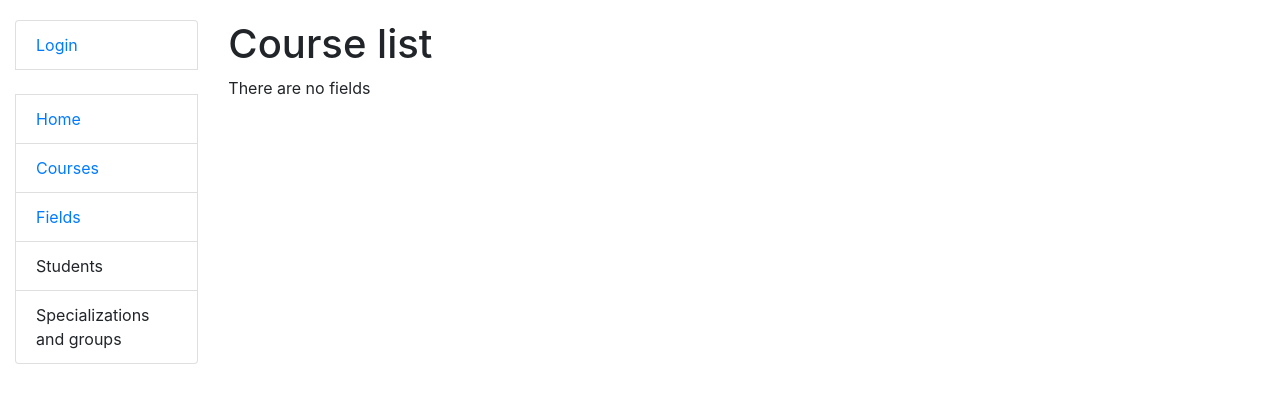
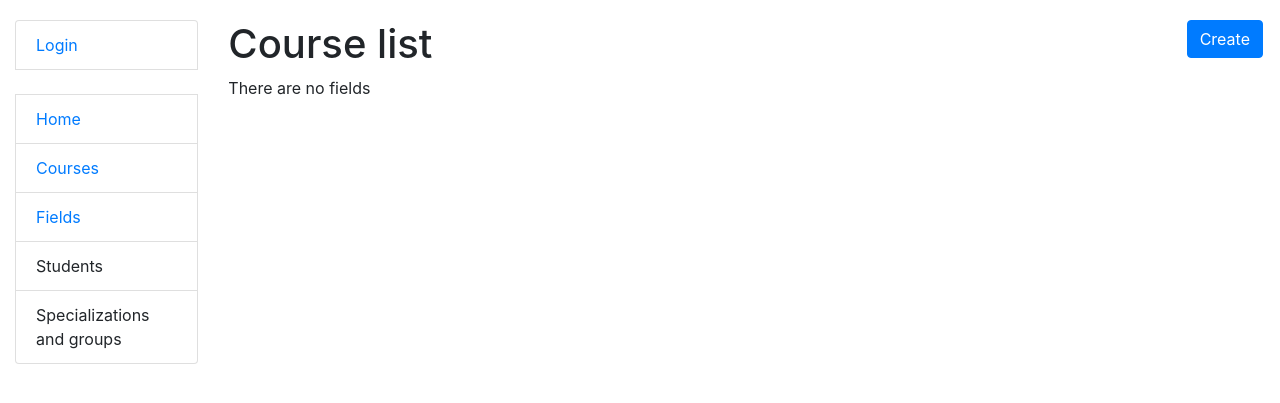
Before and after one commit to KatyaVasylieva/university, a Django app: template templates/optional_courses/course_list.html in a window 1280 px wide. Shown: the top 403 px of the page. Run offline with Django 3.2, Linux system fonts and the light colour scheme; the template is opened without the code that fills it, so the values that code supplies are empty; some libraries are stand-ins or nearby versions.

Commit message:
Add link to course creation view inside course_list.html

```diff
--- a/templates/optional_courses/course_list.html
+++ b/templates/optional_courses/course_list.html
@@ -4,6 +4,9 @@
 {% block content %}
   <h1>
     Course list
+    <a href="{% url 'optional-courses:course-create' %}" class="btn btn-primary link-to-page">
+      Create
+    </a>
   </h1>
 
   {% if course_list %}
```
